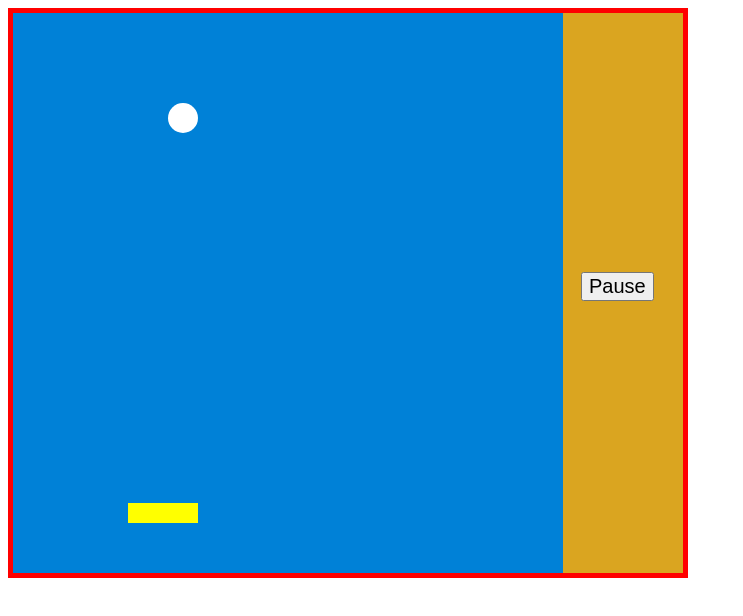
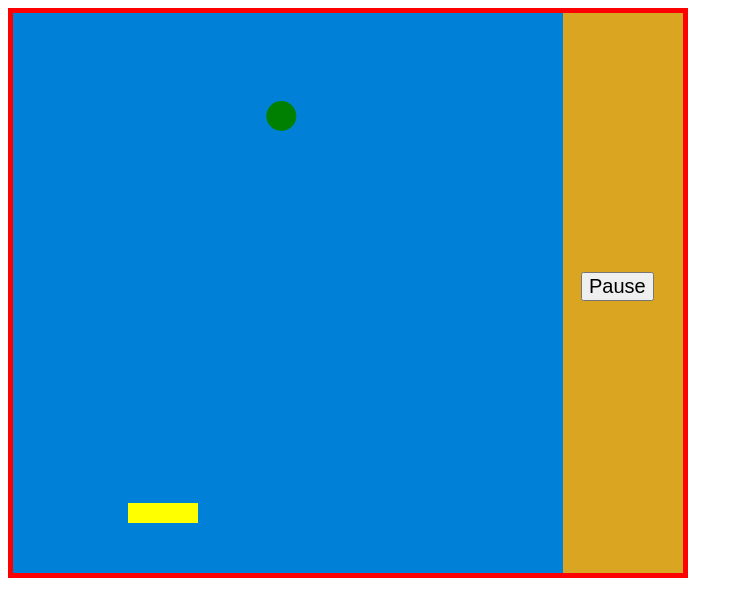
Before and after one commit to IONDO/Game-project, a plain HTML site: page index.html in a window 1280 px wide. Both pictures are taken after a click on the button "Start game". Shown: the whole page, without its empty margins (0-743 px from the left). Drawn offline with Linux system fonts and the light colour scheme.

Commit message:
add ball class

```diff
--- a/index.html
+++ b/index.html
@@ -6,6 +6,7 @@
   <meta name="viewport" content="width=device-width, initial-scale=1.0">
   <meta http-equiv="X-UA-Compatible" content="ie=edge">
   <link rel="stylesheet" href="style.css">
+  <script type="text/javascript" src="js/ball.js" defer></script>
   <script type="text/javascript" src="js/bar.js" defer></script>
   <script type="text/javascript" src="js/main.js" defer></script>
   <title>Solo-pong</title>
--- /dev/null
+++ b/js/ball.js
@@ -0,0 +1,45 @@
+class Ball {
+    constructor(x, y, radius, speedX, speedY) {
+        this.x = x;
+        this.y = y;
+        this.radius = radius;
+        this.speedX = speedX;
+        this.speedY = speedY;
+    }
+
+    draw(context) {
+        context.beginPath();
+        context.fillStyle = "green";
+        context.arc(this.x, this.y, this.radius, 0, Math.PI * 2);
+        context.fill();
+        context.closePath();
+    }
+
+    _collides(circle, rect) {
+        return circle.x + circle.radius >= rect.x - rect.width / 2 &&
+        circle.x - circle.radius <= rect.x + rect.width / 2 &&
+        circle.y + circle.radius >= rect.y - rect.height / 2 &&
+        circle.y - circle.radius <= rect.y + rect.height / 2;
+    }
+
+    update(playingArea, rect) {
+        if (this.x - this.radius <= 0 || this.x + this.radius >= playingArea.width) {
+            console.log("plonch!")
+            this.speedX = -this.speedX;
+        }
+        if (this.y - this.radius <= 0) {
+            console.log("plonch!")
+            this.speedY = -this.speedY;
+
+        }
+
+        if (this._collides(this, rect)) {
+            //this.speedX = -this.speedX;
+            this.speedY = -this.speedY;
+        }
+
+        this.x += this.speedX;
+        this.y += this.speedY;
+    }
+
+}
--- a/js/main.js
+++ b/js/main.js
@@ -5,23 +5,10 @@ const playingArea = {
     width: 550,
     height: 560
 } // This are the dimensions of the blue side
-let ball = {
-    x: canvas.width / 2,
-    y: canvas.height - 10,
-    radius: 15
-}
-let speedX = 5;
-let speedY = -5;
 
-function drawBall() {
-    context.beginPath();
-    context.fillStyle = "white";
-    context.arc(ball.x, ball.y, ball.radius, 0, Math.PI * 2);
-    context.fill();
-    context.closePath();
-}
+let ball = new Ball(canvas.width / 3, canvas.height - 12, 15, 5, -5);
 
-let bar = new Bar(150, 500)
+let bar = new Bar(150, 500);
 
 function drawPlayingArea() {
     context.fillStyle = "#0081D7";
@@ -30,40 +17,15 @@ function drawPlayingArea() {
 
 function draw() {
     drawPlayingArea();
-    drawBall();
     bar.draw(context);
+    ball.draw(context);
     requestAnimationFrame(draw);
 }
 
-function collides(circle, rect) {
-    return circle.x + circle.radius >= rect.x - rect.width / 2 &&
-        circle.x - circle.radius <= rect.x + rect.width / 2 &&
-        circle.y + circle.radius >= rect.y - rect.height / 2 &&
-        circle.y - circle.radius <= rect.y + rect.height / 2;
-}
-
-function updateBall() {
-    if (ball.x - ball.radius <= 0 || ball.x + ball.radius >= playingArea.width) {
-        console.log("plonch!")
-        speedX = -speedX;
-    }
-    if (ball.y - ball.radius <= 0) {
-        console.log("plonch!")
-        speedY = -speedY;
-
-    }
-    if (collides(ball, bar)) {
-        //speedX = -speedX;
-        speedY = -speedY;
-    }
-
-    ball.x += speedX;
-    ball.y += speedY;
-}
 
 function update() {
     bar.updateBar(playingArea);
-    updateBall();
+    ball.update(playingArea, bar);
 }
 
 context.fillStyle = "white";
```
